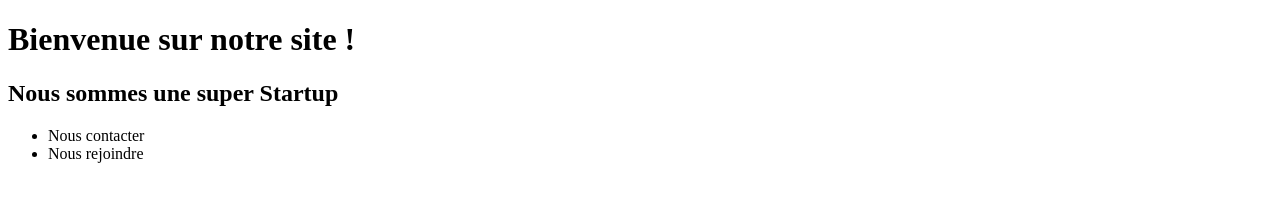
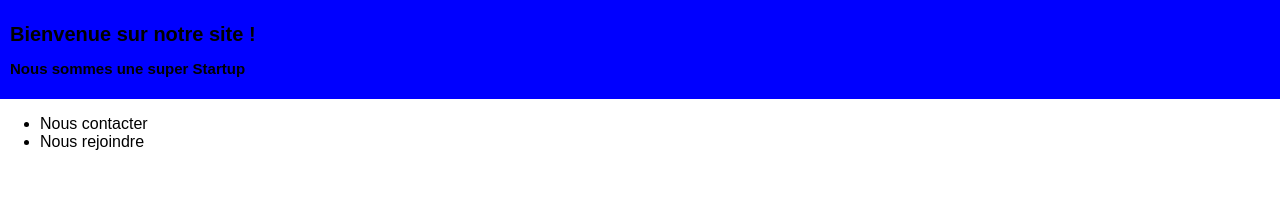
Before and after one commit to Hibbox/TP-GIT, a plain HTML site: page index.html in a window 1280 px wide. Drawn offline with Linux system fonts and the light colour scheme.

Commit message:
ajout body et header

```diff
--- a/index.html
+++ b/index.html
@@ -3,7 +3,16 @@
   <head>
   <meta charset="UTF-8">
   <style>
-
+  body {
+    font-family: Arial;
+    margin: 0;
+  }
+  .header {
+    padding: 10px;
+    text-align: left;
+    background: blue;
+    font-size: 10px;
+  }
   </style>
   </head>
   <body>
```
